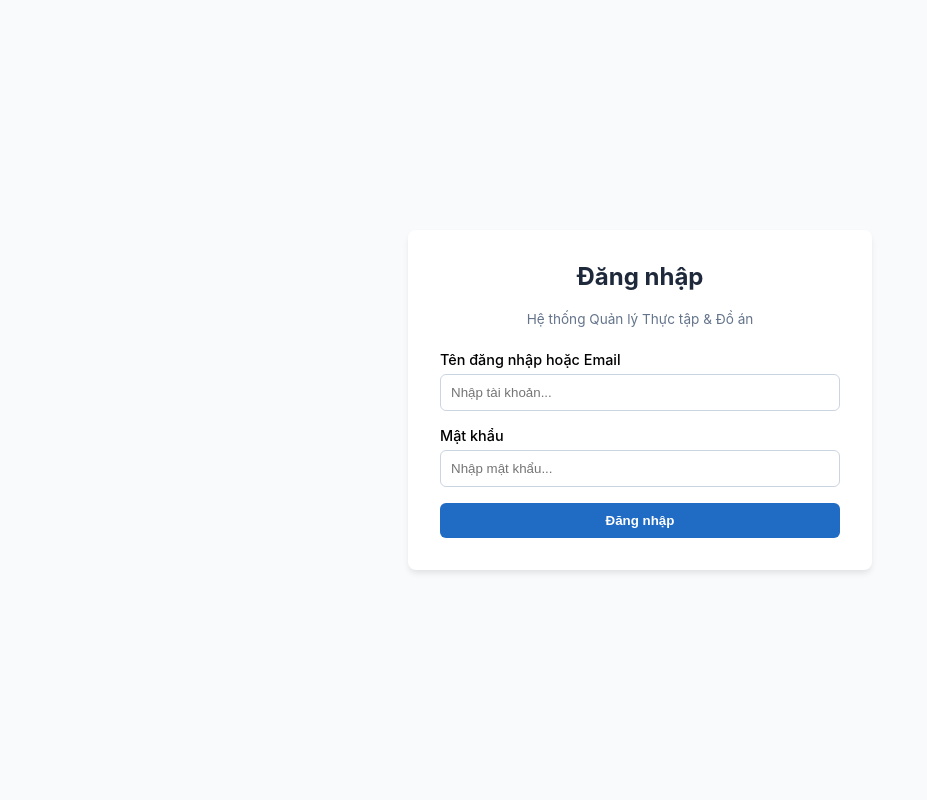
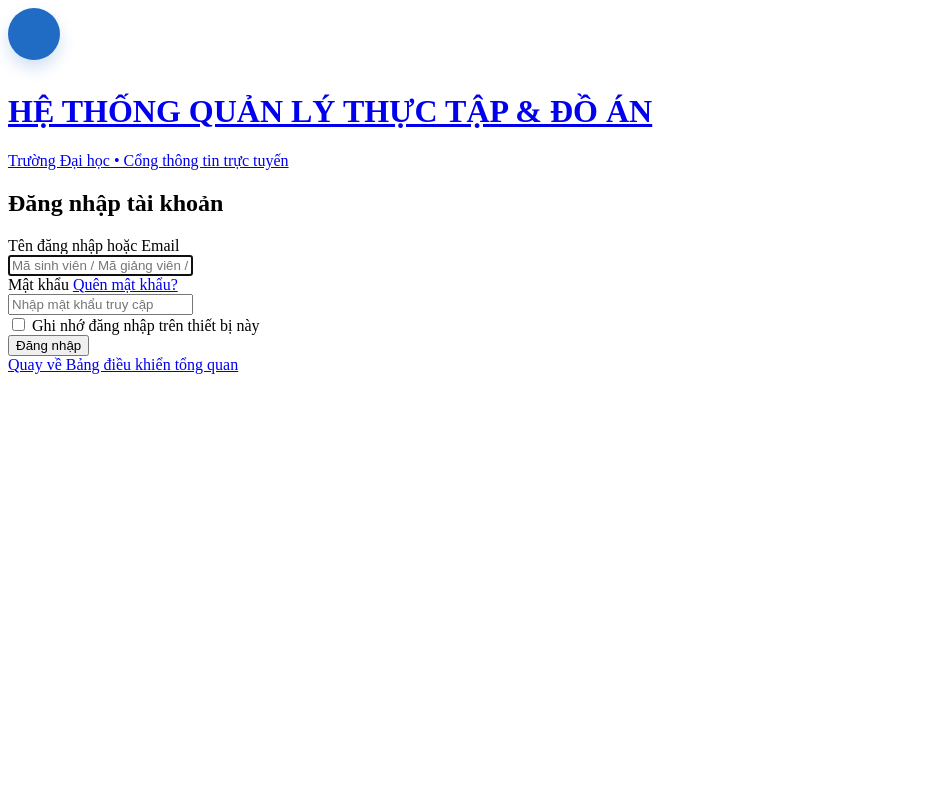
Before and after one commit to Ngatran2784/internship-management, a PHP site: page /login in a window 1280 px wide. Shown: the whole page, without its empty margins (0-927 px from the left). Run offline with PHP 8.4, Linux system fonts and the light colour scheme; some libraries are stand-ins or nearby versions; some web fonts are replaced.

Commit message:
feat(auth): implement professional Tabler auth login view and register GET /login route

```diff
--- a/app/Views/auth/login.php
+++ b/app/Views/auth/login.php
@@ -1,42 +1,153 @@
-<!DOCTYPE html>
+<?php
+/**
+ * GIAO DIỆN ĐĂNG NHẬP (AUTH LOGIN)
+ * Dự án: Hệ thống quản lý thực tập và đồ án sinh viên
+ * Giao diện: Tabler Bootstrap 5 (Single Page Center)
+ *
+ * TODO [TV2]:
+ * - Khi xử lý AuthController@showLoginForm, truyền biến $error (nếu có) từ flash session vào view này.
+ * - Khi người dùng gửi form POST /login, AuthController@login sẽ tiếp nhận username và password để xác thực.
+ */
+
+$baseUrl = rtrim(dirname($_SERVER['SCRIPT_NAME'] ?? ''), '/\\');
+$pageTitle = "Đăng nhập - Hệ thống quản lý thực tập và đồ án sinh viên";
+?>
+<!doctype html>
 <html lang="vi">
   <head>
-    <meta charset="UTF-8">
-    <meta name="viewport" content="width=device-width, initial-scale=1.0">
-    <title>Đăng nhập - Hệ thống Quản lý Thực tập & Đồ án</title>
-    <!--
-        TODO [TV3 - Task #204]:
-        - Thiết kế trang Đăng nhập theo phong cách Tabler Auth Single Page:
-          + Sử dụng class: page, page-center, container-tight, card, card-md
-          + Thêm logo trường/khoa, form-label, form-control, input-group-flat...
-          + Hỗ trợ hiển thị thông báo lỗi từ flash session do TV2 truyền sang.
-    -->
+    <meta charset="utf-8"/>
+    <meta name="viewport" content="width=device-width, initial-scale=1, viewport-fit=cover"/>
+    <meta http-equiv="X-UA-Compatible" content="ie=edge"/>
+    <title><?= htmlspecialchars($pageTitle, ENT_QUOTES, 'UTF-8') ?></title>
+
+    <!-- Tabler Core CSS & Icons -->
+    <link href="<?= $baseUrl ?>/assets/tabler/css/tabler.min.css" rel="stylesheet"/>
+    <link href="<?= $baseUrl ?>/assets/tabler/css/tabler-icons.min.css" rel="stylesheet"/>
+
     <style>
-        body { font-family: -apple-system, BlinkMacSystemFont, "Segoe UI", Roboto, Helvetica, Arial, sans-serif; background: #f8fafc; display: flex; align-items: center; justify-content: center; min-height: 100vh; margin: 0; }
-        .login-card { background: #fff; padding: 32px; border-radius: 8px; box-shadow: 0 4px 6px -1px rgba(0,0,0,0.1); width: 100%; max-width: 400px; }
-        .form-group { margin-bottom: 16px; }
-        label { display: block; margin-bottom: 6px; font-weight: 500; font-size: 0.9rem; }
-        input[type="text"], input[type="password"] { width: 100%; padding: 10px; border: 1px solid #cbd5e1; border-radius: 6px; box-sizing: border-box; }
-        button { width: 100%; padding: 10px; background: #206bc4; color: #fff; border: none; border-radius: 6px; font-weight: 600; cursor: pointer; }
+      @import url('https://rsms.me/inter/inter.css');
+      :root {
+      	--tblr-font-sans-serif: 'Inter Var', -apple-system, BlinkMacSystemFont, San Francisco, Segoe UI, Roboto, Helvetica Neue, sans-serif;
+      }
+      body {
+      	font-feature-settings: "cv03", "cv04", "cv11";
+      }
+      .brand-icon {
+        width: 3.25rem;
+        height: 3.25rem;
+        display: inline-flex;
+        align-items: center;
+        justify-content: center;
+        border-radius: 50%;
+        background-color: #206bc4;
+        color: #ffffff;
+        margin-bottom: 0.75rem;
+        box-shadow: 0 0.5rem 1rem rgba(32, 107, 196, 0.2);
+      }
     </style>
   </head>
-<body>
-    <div class="login-card">
-        <h2 style="text-align: center; margin-top: 0; color: #1e293b;">Đăng nhập</h2>
-        <p style="text-align: center; color: #64748b; font-size: 0.85rem; margin-bottom: 24px;">Hệ thống Quản lý Thực tập & Đồ án</p>
+  <body class="d-flex flex-column bg-light">
+    <div class="page page-center py-4">
+      <div class="container container-tight">
+        <!-- Logo & Nhận diện thương hiệu -->
+        <div class="text-center mb-4">
+          <a href="<?= $baseUrl ?>/" class="d-inline-block text-decoration-none">
+            <div class="brand-icon mx-auto">
+              <i class="ti ti-school fs-1"></i>
+            </div>
+            <h1 class="h3 fw-bold text-dark mb-1">HỆ THỐNG QUẢN LÝ THỰC TẬP &amp; ĐỒ ÁN</h1>
+            <div class="text-secondary small">Trường Đại học &bull; Cổng thông tin trực tuyến</div>
+          </a>
+        </div>
 
-        <!-- Khung form mẫu (TV3 sẽ hoàn thiện với Tabler Bootstrap 5 components) -->
-        <form method="POST" action="">
-            <div class="form-group">
-                <label for="username">Tên đăng nhập hoặc Email</label>
-                <input type="text" id="username" name="username" placeholder="Nhập tài khoản..." required>
+        <!-- Khung Card Đăng nhập Tabler -->
+        <div class="card card-md shadow-sm border-0">
+          <div class="card-body p-4 p-md-5">
+            <h2 class="h2 text-center mb-4 text-dark fw-bold">Đăng nhập tài khoản</h2>
+
+            <!-- Khu vực thông báo lỗi (được escape an toàn chống XSS) -->
+            <?php if (!empty($error)): ?>
+              <div class="alert alert-danger alert-dismissible" role="alert">
+                <div class="d-flex">
+                  <div>
+                    <i class="ti ti-alert-circle fs-2 me-2"></i>
                   </div>
-            <div class="form-group">
-                <label for="password">Mật khẩu</label>
-                <input type="password" id="password" name="password" placeholder="Nhập mật khẩu..." required>
+                  <div>
+                    <div class="text-danger fw-medium"><?= htmlspecialchars((string)$error, ENT_QUOTES, 'UTF-8') ?></div>
                   </div>
-            <button type="submit">Đăng nhập</button>
+                </div>
+                <a class="btn-close" data-bs-dismiss="alert" aria-label="close"></a>
+              </div>
+            <?php endif; ?>
+
+            <!-- Form Đăng nhập -->
+            <!-- TODO [TV2]: Cập nhật action trỏ đến route POST /login của AuthController -->
+            <form action="<?= $baseUrl ?>/login" method="POST" autocomplete="off" novalidate>
+              <!-- Ô Tên đăng nhập / Mã định danh -->
+              <div class="mb-3">
+                <label class="form-label required" for="username">Tên đăng nhập hoặc Email</label>
+                <div class="input-icon">
+                  <span class="input-icon-addon">
+                    <i class="ti ti-user fs-2 text-secondary"></i>
+                  </span>
+                  <input type="text"
+                         id="username"
+                         name="username"
+                         class="form-control"
+                         placeholder="Mã sinh viên / Mã giảng viên / Email"
+                         value="<?= isset($oldUsername) ? htmlspecialchars((string)$oldUsername, ENT_QUOTES, 'UTF-8') : '' ?>"
+                         required
+                         autofocus>
+                </div>
+              </div>
+
+              <!-- Ô Mật khẩu -->
+              <div class="mb-3">
+                <div class="d-flex justify-content-between align-items-center">
+                  <label class="form-label required mb-0" for="password">Mật khẩu</label>
+                  <a href="#!" class="small text-secondary" title="Liên hệ Quản trị viên để đặt lại mật khẩu">Quên mật khẩu?</a>
+                </div>
+                <div class="input-icon mt-2">
+                  <span class="input-icon-addon">
+                    <i class="ti ti-lock fs-2 text-secondary"></i>
+                  </span>
+                  <input type="password"
+                         id="password"
+                         name="password"
+                         class="form-control"
+                         placeholder="Nhập mật khẩu truy cập"
+                         required>
+                </div>
+              </div>
+
+              <!-- Ghi nhớ đăng nhập -->
+              <div class="mb-3">
+                <label class="form-check">
+                  <input type="checkbox" name="remember" class="form-check-input"/>
+                  <span class="form-check-label text-secondary small">Ghi nhớ đăng nhập trên thiết bị này</span>
+                </label>
+              </div>
+
+              <!-- Nút Đăng nhập -->
+              <div class="form-footer mt-4">
+                <button type="submit" class="btn btn-primary w-100 py-2 fs-4 fw-medium">
+                  <i class="ti ti-login me-2"></i> Đăng nhập
+                </button>
+              </div>
             </form>
           </div>
+        </div>
+
+        <!-- Chân trang đăng nhập -->
+        <div class="text-center text-secondary mt-4">
+          <a href="<?= $baseUrl ?>/" class="text-secondary text-decoration-none small">
+            <i class="ti ti-arrow-left me-1"></i> Quay về Bảng điều khiển tổng quan
+          </a>
+        </div>
+      </div>
+    </div>
+
+    <!-- Tabler Bundle JavaScript -->
+    <script src="<?= $baseUrl ?>/assets/tabler/js/tabler.min.js"></script>
   </body>
 </html>
--- a/app/Views/dashboard/index.php
+++ b/app/Views/dashboard/index.php
@@ -274,8 +274,8 @@ $pageTitle = "Bảng điều khiển tổng quan - Hệ thống quản lý thự
                 </div>
               </a>
               <div class="dropdown-menu dropdown-menu-end dropdown-menu-arrow">
-                <!-- TODO [TV2]: Gắn route /login khi TV2 hoàn thiện -->
-                <a href="#!" class="dropdown-item">
+                <!-- Chuyển hướng sang giao diện đăng nhập -->
+                <a href="<?= $baseUrl ?>/login" class="dropdown-item">
                   <i class="ti ti-login me-2"></i> Đăng nhập tài khoản
                 </a>
               </div>
```
Also changed, not shown: public/index.php (+11 -0 lines). Lines whose indentation alone changed are shown as unchanged.
